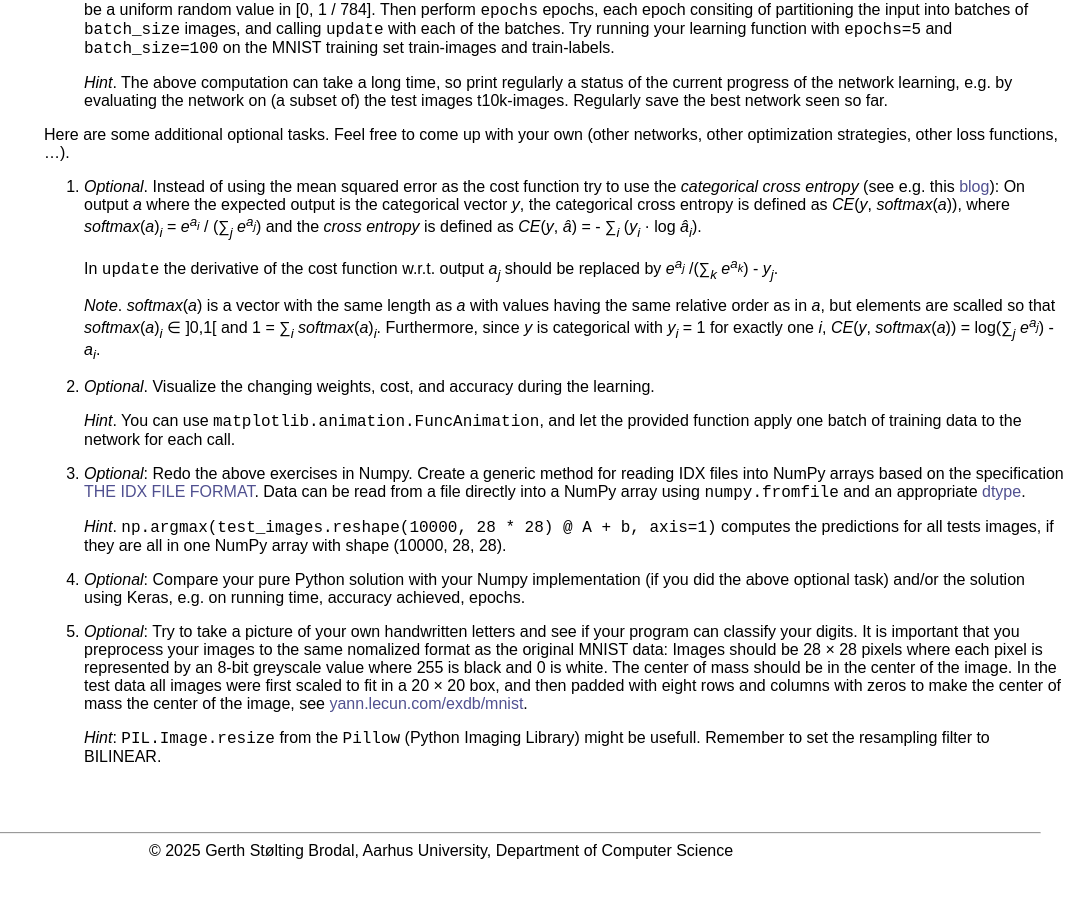
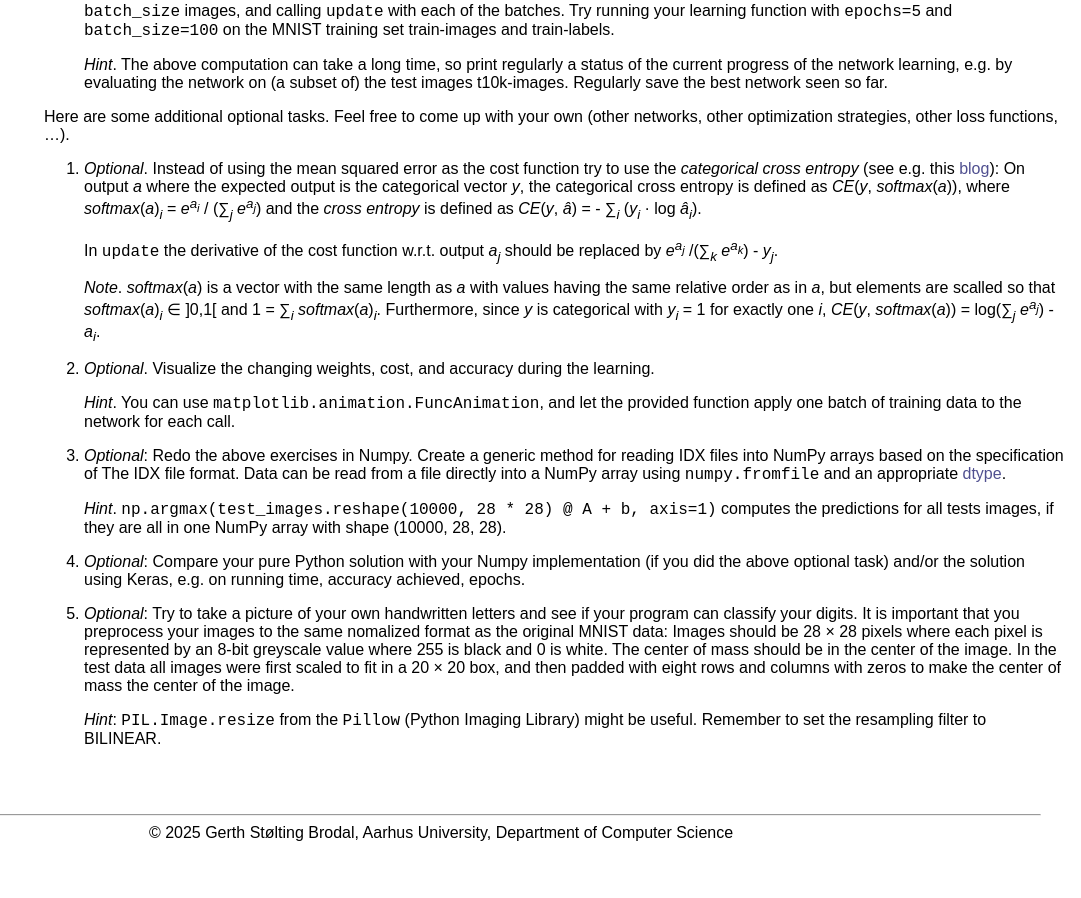
Before and after one commit to gsbrodal/gsbrodal.github.io, a Jekyll site: the page built from ipsa/project-4-mnist.md, in a window 1280 px wide and 900 px high, scrolled down 2940 px. Shown: the whole window, without its empty margins (199-1280 px from the left). Built offline with Jekyll 4.4.1, drawn with Linux system fonts in a browser that asks for light colours; our own code applies the rules of GitHub Pages for plain Markdown files; some of the changed text lies outside the part shown.

Commit message:
project-4-mnist.md all-slides.pdf code.zip exceptions.pdf exceptions.pptx testing.pdf testing.pptx

```diff
--- a/ipsa/project-4-mnist.md
+++ b/ipsa/project-4-mnist.md
@@ -2,8 +2,7 @@
 
 [<img src="mnist.png" width="45%" class="right">](mnist.png)
 
-In this project we are going to create a very simple _neural network_ (_linear classifier_) to identify the  handwritten digits from the [MNIST](http://yann.lecun.com/exdb/mnist) database - often considered the "Hello World" problem in neural networks
-(the [MNIST webpage](http://yann.lecun.com/exdb/mnist) <em>does not</em> require a password, but your browser might for some reason anyway ask for a password; try an alternative browser Firefox/Google/Safari, possibly in incognito mode; alternatively you can get the data from a [mirror at GitHub](https://github.com/sunsided/mnist)).
+In this project we are going to create a very simple _neural network_ (_linear classifier_) to identify the  handwritten digits from the MNIST database - often considered the "Hello World" problem in neural networks.
 In this problem we are given grayscale images of size 28 &times; 28 showing handwritten digits and are going to classify them into the 10 _classes_ 0&nbsp;-&nbsp;9, depending on the digit depicted in the image.  The MNIST database consists of 60.000 images to train your network on and 10.000 images to test the
 quality (accuracy) of the resulting network. For all images the correct label 0&nbsp;-&nbsp;9 is part of the database.  There exist many of-the-shelf modules for this problem in Python, e.g.
 [Keras](https://keras.io),
@@ -24,17 +23,17 @@
 
 The first group of tasks concerns reading the raw data and visualizing them.
 
-1.  From [yann.lecun.com/exdb/mnist/](http://yann.lecun.com/exdb/mnist) download the following four files:
+1.  From [https://github.com/sunsided/mnist](https://github.com/sunsided/mnist) download the following four files:
     * t10k-images.idx3-ubyte.gz (1.6 MB)
     * t10k-labels.idx1-ubyte.gz (4.4 KB)
     * train-images.idx3-ubyte.gz (9.6 MB)
     * train-labels.idx1-ubyte.gz (28.3 KB)
 
-2.  Make a function `read_labels(filename)` to read a file containing labels (integers 0-9) in the format described under [FILE FORMATS FOR THE MNIST DATABASE](http://yann.lecun.com/exdb/mnist/). The function should return a list of integers. Test your method on the files t10k-labels.idx1-ubyte.gz and train-labels.idx1-ubyte.gz (the first five values of the 10.000 values in t10k-labels.idx1-ubyte.gz are [7, 2, 1, 0, 4]).  The function should check if the _magic number_ of the file is 2049.
+2.  Make a function `read_labels(filename)` to read a file containing labels (integers 0-9) in the IDX file format, described on [https://github.com/sunsided/mnist](https://github.com/sunsided/mnist). The function should return a list of integers. Test your method on the files t10k-labels.idx1-ubyte.gz and train-labels.idx1-ubyte.gz (the first five values of the 10.000 values in t10k-labels.idx1-ubyte.gz are [7, 2, 1, 0, 4]).  The function should check if the _magic number_ of the file is 2049.
 
     _Hint_: Open the files for reading in binary mode by providing `open` with the argument `'rb'`. You can either uncompress the files using a program like 7zip, or work directly with the compressed files using the `gzip` module in Python. In particular `gzip.open` will be relevant. To convert 4 bytes to an integer `int.from_bytes` might become useful.
 
-3.  Make a function `read_images(filename)` to read a file containing MNIST images in the format described under [FILE FORMATS FOR THE MNIST DATABASE](http://yann.lecun.com/exdb/mnist).  Test your method on the files t10k-images.idx3-ubyte.gz and train-images.idx3-ubyte.gz.  The function should return a three dimensional list of integers, such that images[image][row][column] is a pixel value (an integer in the range 0..255), and 0 &le; row, column &lt; 28 and 0 &le; image &lt; 10000 for t10k-images.idx3-ubyte.gz. The function should check if the _magic number_ of the file is 2051.
+3.  Make a function `read_images(filename)` to read a file containing MNIST images in hte IDX file format, described on [https://github.com/sunsided/mnist](https://github.com/sunsided/mnist).  Test your method on the files t10k-images.idx3-ubyte.gz and train-images.idx3-ubyte.gz.  The function should return a three dimensional list of integers, such that images[image][row][column] is a pixel value (an integer in the range 0..255), and 0 &le; row, column &lt; 28 and 0 &le; image &lt; 10000 for t10k-images.idx3-ubyte.gz. The function should check if the _magic number_ of the file is 2051.
 
 4.  Make a function `plot_images(images, labels)` to show a set of images and their corresponding labels as titles using `imshow` from `matplotlib.pyplot`. Show the first few images from t10k-images.idx3-ubyte.gz with their labels from t10k-labels.idx1-ubyte.gz as titles. Remember to select an appropriate colormap for `imshow`.
 
@@ -123,13 +122,13 @@
 
     _Hint_. You can use `matplotlib.animation.FuncAnimation`, and let the provided function apply one batch of training data to the network for each call.
 
-21. _Optional_: Redo the above exercises in Numpy. Create a generic method for reading IDX files into NumPy arrays based on the specification [THE IDX FILE FORMAT](http://yann.lecun.com/exdb/mnist).  Data can be read from a file directly into a NumPy array using `numpy.fromfile` and an appropriate
+21. _Optional_: Redo the above exercises in Numpy. Create a generic method for reading IDX files into NumPy arrays based on the specification of The IDX file format.  Data can be read from a file directly into a NumPy array using `numpy.fromfile` and an appropriate
 [dtype](https://docs.scipy.org/doc/numpy/reference/arrays.dtypes.html).
 
     _Hint_. `np.argmax(test_images.reshape(10000, 28 * 28) @ A + b, axis=1)` computes the predictions for all tests images, if they are all in one NumPy array with shape (10000, 28, 28).
 
 22. _Optional_: Compare your pure Python solution with your Numpy implementation (if you did the above optional task) and/or the solution using Keras, e.g. on running time, accuracy achieved, epochs.
 
-23. _Optional_: Try to take a picture of your own handwritten letters and see if your program can classify your digits. It is important that you preprocess your images to the same nomalized format as the original MNIST data: Images should be 28 &times; 28 pixels where each pixel is represented by an 8-bit greyscale value where 255 is black and 0 is white. The center of mass should be in the center of the image.  In the test data all images were first scaled to fit in a 20 &times; 20 box, and then padded with eight rows and columns with zeros to make the center of mass the center of the image, see [yann.lecun.com/exdb/mnist](http://yann.lecun.com/exdb/mnist).
+23. _Optional_: Try to take a picture of your own handwritten letters and see if your program can classify your digits. It is important that you preprocess your images to the same nomalized format as the original MNIST data: Images should be 28 &times; 28 pixels where each pixel is represented by an 8-bit greyscale value where 255 is black and 0 is white. The center of mass should be in the center of the image.  In the test data all images were first scaled to fit in a 20 &times; 20 box, and then padded with eight rows and columns with zeros to make the center of mass the center of the image.
 
-    _Hint_: `PIL.Image.resize` from the `Pillow` (Python Imaging Library) might be usefull. Remember to set the resampling filter to BILINEAR.
+    _Hint_: `PIL.Image.resize` from the `Pillow` (Python Imaging Library) might be useful. Remember to set the resampling filter to BILINEAR.
```
Also changed, not shown: 4 other files.
